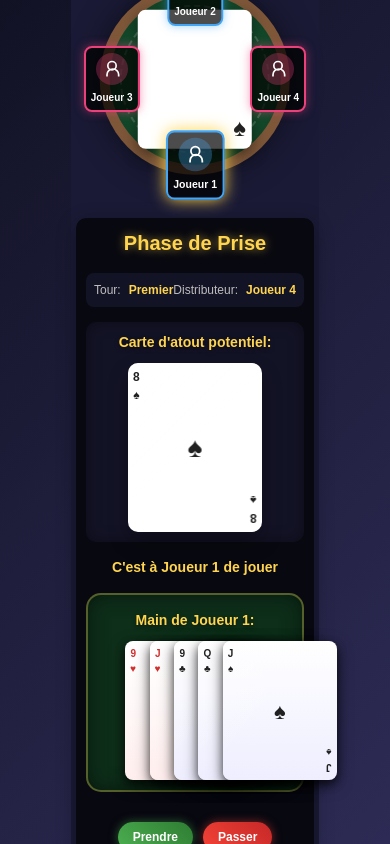
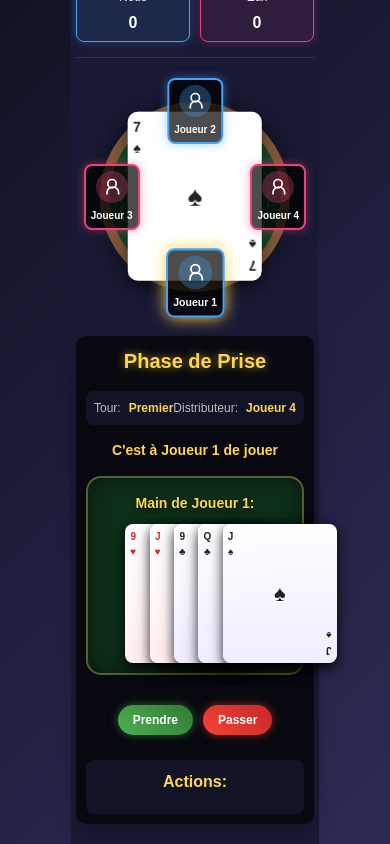
Before and after one commit to nreaud/belotte-app, a Vue app: page /game in a window 390 px wide. Shown: the top 844 px of the page. Built offline with nearby package versions, Linux system fonts and the light colour scheme.

Commit message:
Carte prenable sur la table et non plus en grand

```diff
--- a/src/components/BeloteBiddingPhase.vue
+++ b/src/components/BeloteBiddingPhase.vue
@@ -14,23 +14,7 @@
       </div>
     </div>
 
-    <!-- carte d'atout -->
-    <div class="trump-card-container">
-      <div class="trump-card-label">Carte d'atout potentiel:</div>
-      <div class="trump-card">
-        <div class="card" :class="getSuitClass(trumpCard.suit)">
-          <div class="card-corner top-left">
-            <div class="card-value">{{ trumpCard.value }}</div>
-            <div class="card-suit" :class="getSuitClass(trumpCard.suit)">{{ getSuitSymbol(trumpCard.suit) }}</div>
-          </div>
-          <div class="card-center" :class="getSuitClass(trumpCard.suit)">{{ getSuitSymbol(trumpCard.suit) }}</div>
-          <div class="card-corner bottom-right">
-            <div class="card-value">{{ trumpCard.value }}</div>
-            <div class="card-suit" :class="getSuitClass(trumpCard.suit)">{{ getSuitSymbol(trumpCard.suit) }}</div>
-          </div>
-        </div>
-      </div>
-    </div>
+    <!-- La carte d'atout a été déplacée vers le composant GameTable -->
 
     <div class="current-player-action">
       <div class="action-message">C'est à {{ players[currentPlayerIndex].name }} de jouer</div>
@@ -120,6 +104,17 @@
 <script>
 export default {
   name: 'BeloteBiddingPhase',
+
+  data() {
+    return {
+      biddingRound: 1,
+      currentPlayerIndex: 0, // L'index du joueur actuel
+      selectedSuit: null,
+      actionLogs: [],
+      suits: ['hearts', 'diamonds', 'clubs', 'spades'],
+      playerHand: [] // Copie locale de la main du joueur
+    }
+  },
   props: {
     teams: {
       type: Object,
@@ -136,20 +131,10 @@ export default {
     playerCards: {
       type: Array,
       default: () => [] // Main du joueur actuel
-    }
-  },
-  data() {
-    return {
-      biddingRound: 1,
-      currentPlayerIndex: 0, // L'index du joueur actuel
-      trumpCard: {
-        value: '7',
-        suit: 'hearts'
-      },
-      selectedSuit: null,
-      actionLogs: [],
-      suits: ['hearts', 'diamonds', 'clubs', 'spades'],
-      playerHand: [] // Copie locale de la main du joueur
+    },
+    trumpCard: {
+      type: Object,
+      required: true // Carte d'atout potentielle déplacée en prop
     }
   },
   computed: {
@@ -197,19 +182,6 @@ export default {
   },
   methods: {
     dealCards() {
-      // Générer une carte d'atout potentielle
-      const values = ['7', '8', '9', '10', 'J', 'Q', 'K', 'A']
-      const suits = ['hearts', 'diamonds', 'clubs', 'spades']
-
-      // Choisir une carte aléatoire comme atout potentiel
-      const randomValue = values[Math.floor(Math.random() * values.length)]
-      const randomSuit = suits[Math.floor(Math.random() * suits.length)]
-
-      this.trumpCard = {
-        value: randomValue,
-        suit: randomSuit
-      }
-
       // Réinitialiser les données de la phase de prise
       this.biddingRound = 1
       this.actionLogs = []
--- a/src/components/BeloteGameTable.vue
+++ b/src/components/BeloteGameTable.vue
@@ -7,9 +7,16 @@
           <!-- Centre de la table -->
           <div class="table-center">
             <div v-if="centerCard" class="center-card">
-              <div class="card">
-                <span class="card-value">{{ centerCard.value }}</span>
-                <span class="card-suit" :class="getSuitClass(centerCard.suit)">{{ getSuitSymbol(centerCard.suit) }}</span>
+              <div class="card" :class="getSuitClass(centerCard.suit)">
+                <div class="card-corner top-left">
+                  <div class="card-value">{{ centerCard.value }}</div>
+                  <div class="card-suit" :class="getSuitClass(centerCard.suit)">{{ getSuitSymbol(centerCard.suit) }}</div>
+                </div>
+                <div class="card-center" :class="getSuitClass(centerCard.suit)">{{ getSuitSymbol(centerCard.suit) }}</div>
+                <div class="card-corner bottom-right">
+                  <div class="card-value">{{ centerCard.value }}</div>
+                  <div class="card-suit" :class="getSuitClass(centerCard.suit)">{{ getSuitSymbol(centerCard.suit) }}</div>
+                </div>
               </div>
             </div>
           </div>
@@ -196,31 +203,65 @@ export default {
 
 /* Styles des cartes */
 .center-card .card {
-  width: 70px;
-  height: 105px;
+  width: 120px;
+  height: 180px;
   background-color: white;
-  border-radius: 8px;
+  border-radius: 10px;
   box-shadow: 0 5px 15px rgba(0, 0, 0, 0.5);
   position: relative;
   display: flex;
   flex-direction: column;
   align-items: center;
   justify-content: center;
+  transform-style: preserve-3d;
+  transition: transform 0.5s;
+}
+
+.center-card .card:before {
+  content: '';
+  position: absolute;
+  top: 0;
+  left: 0;
+  right: 0;
+  bottom: 0;
+  background: linear-gradient(135deg, rgba(255, 255, 255, 0.5) 0%, rgba(255, 255, 255, 0) 50%);
+  border-radius: 10px;
+  pointer-events: none;
+}
+
+.card-corner {
+  position: absolute;
+  display: flex;
+  flex-direction: column;
+  align-items: center;
+}
+
+.top-left {
+  top: 5px;
+  left: 5px;
+}
+
+.bottom-right {
+  bottom: 5px;
+  right: 5px;
+  transform: rotate(180deg);
+}
+
+.card-center {
+  font-size: 48px;
+  position: absolute;
+  top: 50%;
+  left: 50%;
+  transform: translate(-50%, -50%);
 }
 
 .card-value {
-  font-size: 30px;
+  font-size: 18px;
   font-weight: bold;
-  position: absolute;
-  top: 5px;
-  left: 10px;
 }
 
 .card-suit {
-  font-size: 40px;
-  position: absolute;
-  bottom: 5px;
-  right: 10px;
+  font-size: 18px;
 }
 
 .red-suit {
@@ -339,16 +380,20 @@ export default {
   }
 
   .center-card .card {
-    width: 60px;
-    height: 90px;
+    width: 90px;
+    height: 135px;
+  }
+
+  .card-center {
+    font-size: 36px;
   }
 
   .card-value {
-    font-size: 24px;
+    font-size: 16px;
   }
 
   .card-suit {
-    font-size: 32px;
+    font-size: 16px;
   }
 
   .player-avatar {
@@ -373,20 +418,20 @@ export default {
   }
 
   .center-card .card {
-    width: 50px;
-    height: 75px;
+    width: 70px;
+    height: 105px;
+  }
+
+  .card-center {
+    font-size: 28px;
   }
 
   .card-value {
-    font-size: 18px;
-    top: 3px;
-    left: 6px;
+    font-size: 14px;
   }
 
   .card-suit {
-    font-size: 24px;
-    bottom: 3px;
-    right: 6px;
+    font-size: 14px;
   }
 
   .player-avatar {
--- a/src/components/BeloteGameView.vue
+++ b/src/components/BeloteGameView.vue
@@ -29,6 +29,7 @@
           :dealer="dealer"
           :humanPlayerIndex="currentPlayer"
           :playerCards="allPlayerCards[currentPlayer]"
+          :trumpCard="trumpCard"
           @bidding-complete="onBiddingComplete"
           @restart-bidding="onRestartBidding"
           @switch-player="onSwitchPlayer"
```
